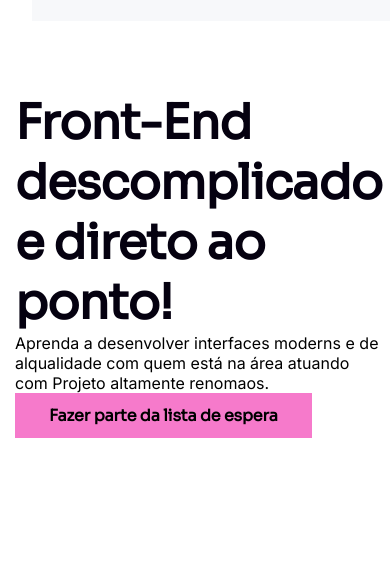
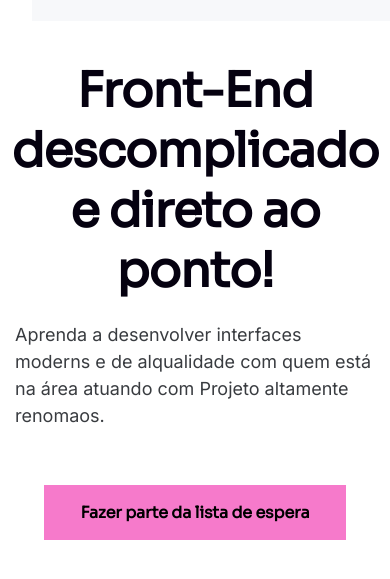
Before and after one commit to Dalken-Murakami/CURSOCODEBOOST, a plain HTML site: page index.html in a window 390 px wide. Shown: the part 67-646 px from the top of the page. Drawn offline with Linux system fonts and the light colour scheme.

Commit message:
section hero, criação do html, ok criação dos sytes: ok, parte mobile: ok

```diff
--- a/css/responsive.css
+++ b/css/responsive.css
@@ -1,4 +1,7 @@
 @media(max-width: 1200px){
+    .s-hero .text {
+        max-width: 49%;
+    }
 
 }
 @media(max-width: 991px){
@@ -7,6 +10,19 @@
     }
     header .menu-mobile{
         display: block;
+    }
+    .s-hero-container{
+        flex-direction: column;
+    }
+    .s-hero .text {
+        max-width: 100%;
+        margin-bottom: 4rem;
+        display:flex;
+        flex-direction:column;
+        align-items:center;
+    }
+    .s-hero .text h1 {
+        text-align: center;
     }
 }
 @media(max-width: 768px){
@@ -19,4 +35,7 @@
     header .logo {
         max-width: 130px;
     }
+    .s-hero{
+        padding: 4rem 0px;
+    }
 }
--- a/css/styles.css
+++ b/css/styles.css
@@ -44,4 +44,37 @@ padding: 72px 0px;
 
 .s-hero .container{
     display: flex;
+    justify-content: space-between;
+    align-items: center;
 }
+
+.s-hero .text {
+    width: 100%;
+    max-width: 640px;
+
+}
+.s-hero .text h1 {
+    margin-bottom: 20px;
+}
+
+.s-hero .text p {
+    margin-bottom: 56px;
+    max-width: 488px;
+    font-size: 18px;
+    line-height:150%;
+    color:var(--gray-colors-300);
+}
+.s-hero .text .btn-primary{
+    padding: 1.7rem 3.7rem ;
+}
+
+.s-hero .image{
+    width: 100%;
+    max-width: 480px;
+    height: 496px;
+    background-color: var(--gray-colors-800);
+    display: flex;
+    align-items: center;
+    justify-content: center;
+
+}
```
